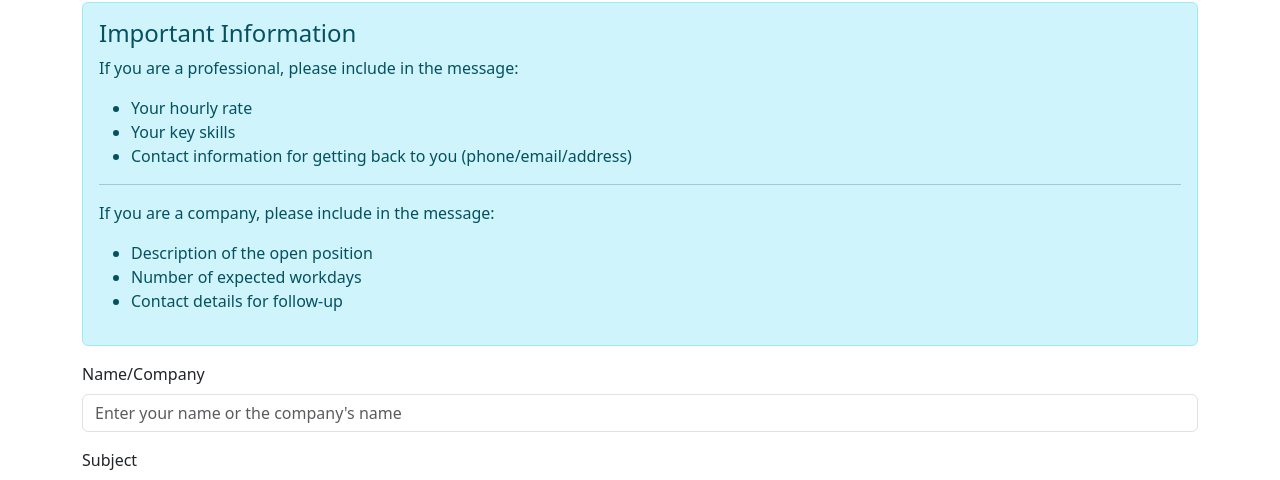
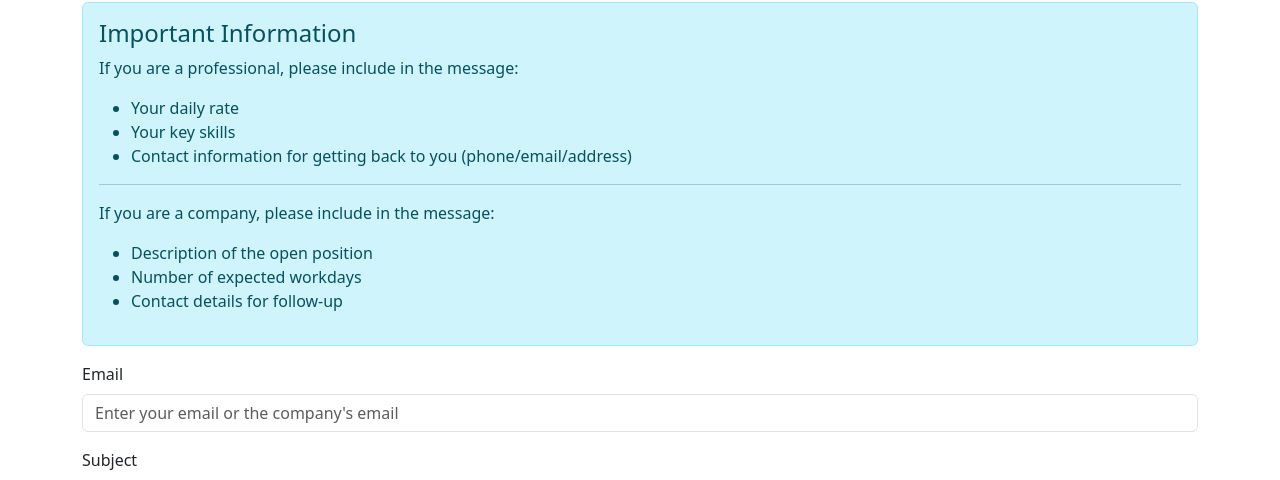
Before and after one commit to SalvoCab/final-project-g25, a React (Vite) app in the folder front_end/: page /contact-us in a window 1280 px wide. Shown: the part 148-628 px from the top of the page. Built offline with nearby package versions, Linux system fonts and the light colour scheme; no server answers.

Commit message:
last commit

```diff
--- a/front_end/src/App.tsx
+++ b/front_end/src/App.tsx
@@ -139,7 +139,7 @@ function App() {
                                 <Routes>
                                     <Route path="/" element={<h2>Welcome to the Management System</h2>} />
                                     <Route path="/profile" element={<ProfilePage me={me} />} />
-                                    <Route path="/job-offers-list" element={<ListJobOffers />} />
+                                    <Route path="/job-offers-list" element={<ListJobOffers me={me}/>} />
                                     <Route path="/contacts" element={<ListContacts me={me} />} />
                                     <Route path="/professionals" element={<ListProfessionals me={me} />}/>
                                     <Route path="/customers" element={<ListCustomers me={me} />}/>
--- a/front_end/src/pages/ContactUsPage/ContactUsPage.tsx
+++ b/front_end/src/pages/ContactUsPage/ContactUsPage.tsx
@@ -40,7 +40,7 @@ const ContactUsPage: React.FC = () => {
                     If you are a professional, please include in the message:
                 </p>
                 <ul>
-                    <li>Your hourly rate</li>
+                    <li>Your daily rate</li>
                     <li>Your key skills</li>
                     <li>Contact information for getting back to you (phone/email/address)</li>
                 </ul>
@@ -57,13 +57,13 @@ const ContactUsPage: React.FC = () => {
 
             <Form onSubmit={handleSubmit}>
                 <Form.Group className="mb-3">
-                    <Form.Label>Name/Company</Form.Label>
+                    <Form.Label>Email</Form.Label>
                     <Form.Control
                         type="text"
                         value={formData.sender}
                         onChange={(e) => setFormData({ ...formData, sender: e.target.value })}
                         required
-                        placeholder="Enter your name or the company's name"
+                        placeholder="Enter your email or the company's email"
                     />
                 </Form.Group>
 
--- a/front_end/src/pages/jobOfferPage/JobOfferList.tsx
+++ b/front_end/src/pages/jobOfferPage/JobOfferList.tsx
@@ -16,9 +16,12 @@ import { SkillDTO } from "../../objects/Skill.ts";
 import JobOfferPage from "./JobOfferPage.tsx";
 import {listProfessionals} from "../../apis/apiProfessional.tsx";
 import {ProfessionalDTO} from "../../objects/Professional.ts";
+import {MeInterface} from "../../App.tsx";
 
-
-export default function ListJobOffers() {
+interface ListJobOfferProps {
+    me: MeInterface | null;
+}
+const ListJobOffers: React.FC<ListJobOfferProps> = ({ me }) => {
     const [jobOffers, setJobOffers] = useState<JobOffer[]>([]);
     const [loading, setLoading] = useState(true);
     const [error, setError] = useState<string | null>(null);
@@ -284,7 +287,7 @@ export default function ListJobOffers() {
                 <Col md={9}>
                     <div className="mb-4">
                         <h2>Job offers</h2>
-                        <Button className="btn-custom mt-2" onClick={() => setShowModal(true)} >Add new offer</Button>
+                        {me?.role!= "guest" && <Button className="btn-custom mt-2" onClick={() => setShowModal(true)} >Add new offer</Button>}
                     </div>
                     <Form.Group as={Row} className="mb-3">
                         <Form.Label column sm="4">Items per page:</Form.Label>
@@ -545,3 +548,4 @@ export default function ListJobOffers() {
         </Container>
     );
 }
+export default ListJobOffers;
--- a/front_end/src/pages/jobOfferPage/JobOfferPage.tsx
+++ b/front_end/src/pages/jobOfferPage/JobOfferPage.tsx
@@ -388,7 +388,7 @@ export default function JobOfferPage({ jobOffer, onBack }: JobOfferPageProps) {
                           <ListGroup.Item key={pro.id}>
                             <Form.Check
                                 type="checkbox"
-                                label={`${pro.name} (${pro.skills.join(", ")})`}
+                                label={`${pro.name} ${pro.surname} (${pro.skills.join(", ")})`}
                                 checked={pro.id in selectedProfessionals}
                                 onChange={() => toggleProfessionalSelection(pro.id)}
                             />
```
Also changed, not shown: 1 other file (tests, documents, lock files or other folders).
